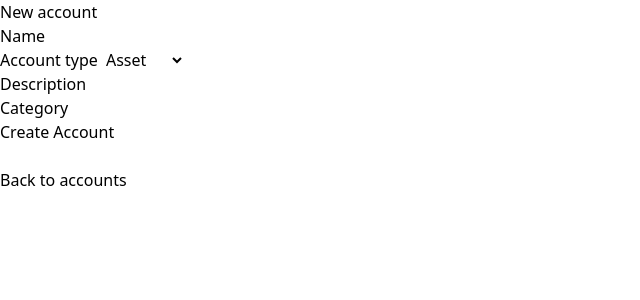
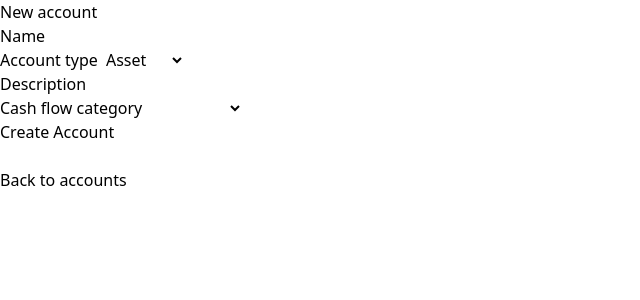
Before and after one commit to Rolando-Soft/accounting, a Rails app: page /accounts/new in a window 1280 px wide. Shown: the top 300 px of the page, without its empty margins (0-640 px from the left). Run offline with Rails 7, Linux system fonts and the light colour scheme; style sheets or scripts are compiled from the project's sources.

Commit message:
Add cash_flow_category to accounts for cash flow statement support
Adds an operating/investing/financing enum column to Account so a
cash flow statement can classify non-cash balance sheet accounts
(indirect method), and wires it through the controller params,
form, show view, and JSON view.

Co-Authored-By: Claude Sonnet 5 <noreply@anthropic.com>

```diff
--- a/app/controllers/accounts_controller.rb
+++ b/app/controllers/accounts_controller.rb
@@ -49,6 +49,7 @@ class AccountsController < ApplicationController
 
   # DELETE /accounts/1 or /accounts/1.json
   def destroy
+
     @account.destroy!
 
     respond_to do |format|
@@ -65,6 +66,6 @@ class AccountsController < ApplicationController
 
     # Only allow a list of trusted parameters through.
     def account_params
-      params.expect(account: [ :name, :account_type, :description, :category_id ])
+      params.expect(account: [ :name, :account_type, :description, :cash_flow_category ])
     end
 end
--- a/app/models/account.rb
+++ b/app/models/account.rb
@@ -5,6 +5,7 @@ class Account < ApplicationRecord
   has_many :journal_transactions, through: :entries
 
   enum :account_type, {asset: 0, liability: 1, income: 2, expense: 3, equity: 4}
+  enum :cash_flow_category, {operating: 0, investing: 1, financing: 2}, allow_nil: true
 
   validates :name, presence: true, uniqueness: true
   validates :account_type, presence: true
--- a/app/views/accounts/_form.html.erb
+++ b/app/views/accounts/_form.html.erb
@@ -25,9 +25,9 @@
     <%= form.text_field :description, class: "w-full px-3 py-2 border rounded focus:outline-none focus:ring focus:border-blue-300" %>
   </div>
 
-  <div class="mb-6">
-    <%= form.label :category_id, class: "block text-gray-700 font-semibold mb-1" %>
-    <%= form.number_field :category_id, class: "w-full px-3 py-2 border rounded focus:outline-none focus:ring focus:border-blue-300" %>
+  <div class="mb-4">
+    <%= form.label :cash_flow_category, class: "block text-gray-700 font-semibold mb-1" %>
+    <%= form.select :cash_flow_category, Account.cash_flow_categories.keys.map{ |key| [key.titleize, key] }, { include_blank: true }, class: "w-full px-3 py-2 border rounded focus:outline-none focus:ring focus:border-blue-300" %>
   </div>
 
   <div>
--- /dev/null
+++ b/db/migrate/20261111234014_add_cash_flow_category_to_accounts.rb
@@ -0,0 +1,5 @@
+class AddCashFlowCategoryToAccounts < ActiveRecord::Migration[8.0]
+  def change
+    add_column :accounts, :cash_flow_category, :integer
+  end
+end
```
Also changed, not shown: app/views/accounts/_account.html.erb (+4 -3 lines), app/views/accounts/_account.json.jbuilder, db/schema.rb.
